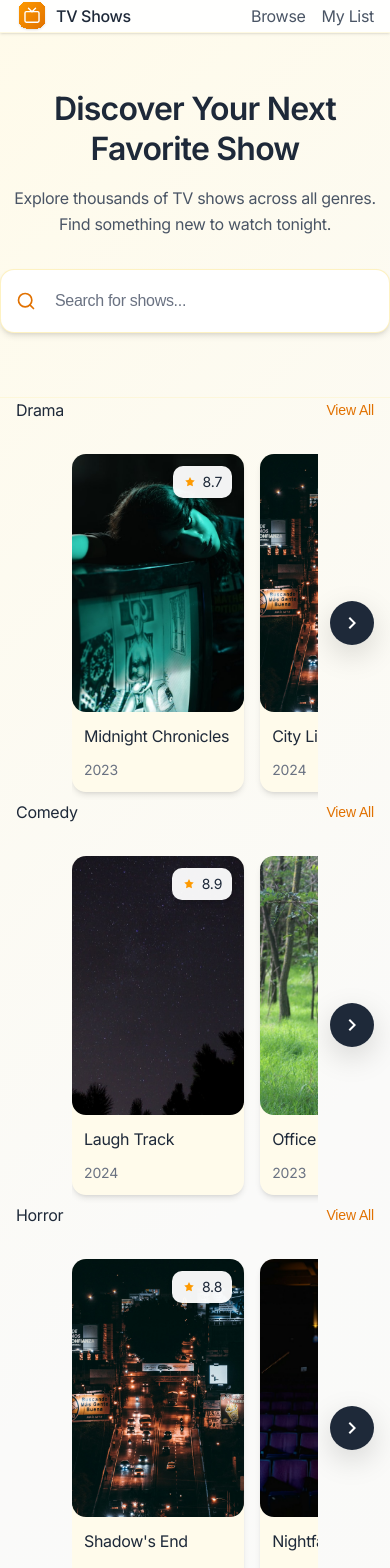
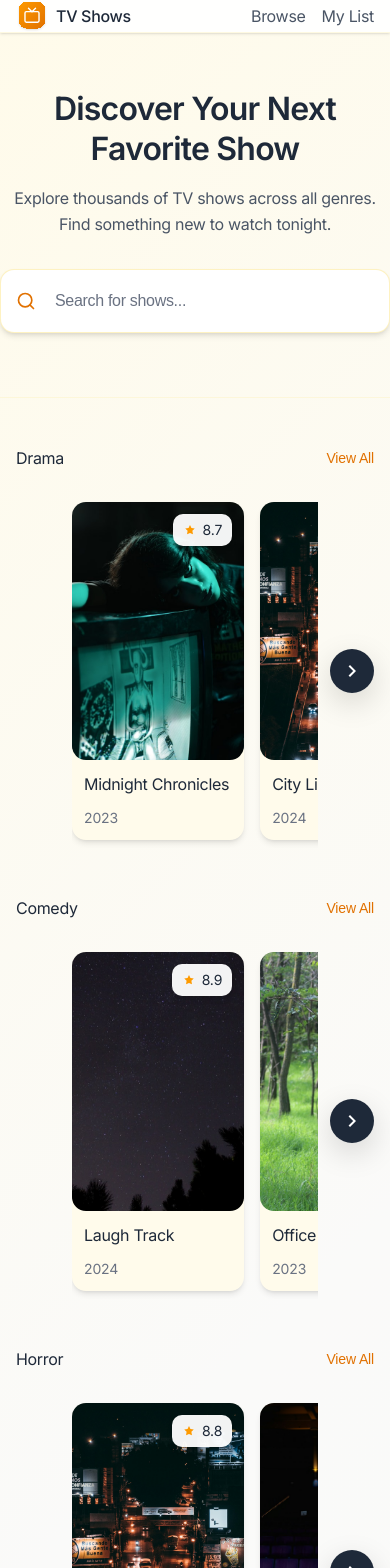
Before and after one commit to 3n1k0/abnflix, a Nuxt app: page / in a window 390 px wide. Shown: the top 1568 px of the page. Built offline with nearby package versions, Linux system fonts and the light colour scheme.

Commit message:
fix layout shift

```diff
--- a/app/assets/css/main.css
+++ b/app/assets/css/main.css
@@ -1,4 +1,4 @@
-@import url("https://fonts.googleapis.com/css2?family=Inter:wght@400;500;600&display=swap");
+@import url("https://fonts.googleapis.com/css2?family=Inter:wght@400;500;600&display=optional");
 
 :root {
   /* Text colors */
--- a/app/pages/index.vue
+++ b/app/pages/index.vue
@@ -1,24 +1,24 @@
 <template>
-  <main role="main">
+  <main role="main" class="main-content">
     <HeroSection />
 
-    <section class="container" aria-label="Genre: Drama">
-      <ShowList title="Drama" action-label="View All" :shows="dramaShows" />
+    <section class="container genre-section" aria-label="Genre: Drama">
+      <ShowList title="Drama" action-label="View All" :shows="dramaShows" :eager-load-count="4" />
     </section>
 
-    <section class="container" aria-label="Genre: Comedy">
+    <section class="container genre-section" aria-label="Genre: Comedy">
       <ShowList title="Comedy" action-label="View All" :shows="comedy" />
     </section>
 
-    <section class="container" aria-label="Genre: Horror">
+    <section class="container genre-section" aria-label="Genre: Horror">
       <ShowList title="Horror" action-label="View All" :shows="horror" />
     </section>
 
-    <section class="container" aria-label="Genre: Thriller">
+    <section class="container genre-section" aria-label="Genre: Thriller">
       <ShowList title="Thriller" action-label="View All" :shows="thriller" />
     </section>
 
-    <section class="container" aria-label="Genre: Musical">
+    <section class="container genre-section" aria-label="Genre: Musical">
       <ShowList title="Musical" action-label="View All" :shows="musical" />
     </section>
   </main>
@@ -36,3 +36,27 @@ useHead({
 
 const { dramaShows, comedy, horror, thriller, musical } = useShows();
 </script>
+
+<style scoped>
+.main-content {
+  display: flex;
+  flex-direction: column;
+  gap: 56px;
+  padding-bottom: 80px;
+}
+
+.genre-section {
+  min-height: 320px;
+}
+
+@media (max-width: 640px) {
+  .main-content {
+    gap: 48px;
+    padding-bottom: 64px;
+  }
+
+  .genre-section {
+    min-height: 280px;
+  }
+}
+</style>
--- a/components/AppFooter.vue
+++ b/components/AppFooter.vue
@@ -2,7 +2,7 @@
   <footer class="app-footer">
     <div class="footer-inner container">
       <div class="footer-brand">
-        <img class="footer-logo" src="/icons/footer-logo.svg" alt="" aria-hidden="true" />
+        <img class="footer-logo" src="/icons/footer-logo.svg" alt="" aria-hidden="true" width="24" height="24" />
         <span class="footer-copy">© 2025 TV Shows Dashboard</span>
       </div>
 
--- a/components/AppHeader.vue
+++ b/components/AppHeader.vue
@@ -3,7 +3,7 @@
     <div class="header-inner container">
       <a class="brand" href="#" aria-label="TV Shows home">
         <span class="brand-icon" aria-hidden="true">
-          <img src="/icons/tv-logo.svg" alt="" aria-hidden="true" />
+          <img src="/icons/tv-logo.svg" alt="" aria-hidden="true" width="32" height="32" />
         </span>
         <span class="brand-label">TV Shows</span>
       </a>
--- a/components/HeroSearch.vue
+++ b/components/HeroSearch.vue
@@ -2,7 +2,7 @@
   <form class="hero-search" role="search" aria-label="Search for shows" @submit.prevent="handleSubmit">
     <label class="sr-only" for="hero-search-input">Search for shows</label>
     <span class="hero-search__icon" aria-hidden="true">
-      <img src="/icons/search-icon.svg" alt="" aria-hidden="true" />
+      <img src="/icons/search-icon.svg" alt="" aria-hidden="true" width="20" height="20" />
     </span>
     <input
       id="hero-search-input"
--- a/components/ShowCard.vue
+++ b/components/ShowCard.vue
@@ -2,7 +2,14 @@
   <NuxtLink :to="`/shows/${id}`" class="show-card-link">
     <article class="show-card">
       <div class="show-card__media">
-        <img :src="imageSrc" :alt="alt || `${title} poster`" loading="lazy" />
+        <img
+          :src="imageSrc"
+          :alt="alt || `${title} poster`"
+          :loading="eagerLoad ? 'eager' : 'lazy'"
+          width="192"
+          height="288"
+          decoding="async"
+        />
 
         <RatingBadge v-if="rating != null" class="show-card__rating" :value="rating" />
       </div>
@@ -25,12 +32,14 @@ const props = withDefaults(
     alt?: string;
     rating?: RatingValue | null;
     year?: string | number;
+    eagerLoad?: boolean;
   }>(),
   {
     imageSrc: "/images/show-card.png",
     alt: "",
     rating: null,
     year: undefined,
+    eagerLoad: false,
   },
 );
 </script>
--- a/components/ShowList.vue
+++ b/components/ShowList.vue
@@ -22,7 +22,7 @@
 
       <div ref="gridRef" class="show-list__grid" role="list">
         <ShowCard
-          v-for="show in normalizedShows"
+          v-for="(show, index) in normalizedShows"
           :key="show.id ?? show.title"
           role="listitem"
           class="show-list__card"
@@ -32,6 +32,7 @@
           :rating="show.rating"
           :image-src="show.imageSrc"
           :alt="`${show.title} poster`"
+          :eager-load="index < props.eagerLoadCount"
         />
       </div>
 
@@ -63,12 +64,14 @@ interface Props {
   title?: string;
   actionLabel?: string;
   shows?: ShowItem[];
+  eagerLoadCount?: number;
 }
 
 const props = withDefaults(defineProps<Props>(), {
   title: "Drama",
   actionLabel: "View All",
   shows: () => defaultShows,
+  eagerLoadCount: 0,
 });
 
 const normalizedShows = computed(() => (props.shows ?? defaultShows).slice());
--- a/composables/useHorizontalScroller.ts
+++ b/composables/useHorizontalScroller.ts
@@ -18,8 +18,12 @@ export const useHorizontalScroller = <T>(
   const { itemSelector = ".carousel-item", fallbackItemsThreshold = 3 } = options;
   const isClient = typeof window !== "undefined";
 
+  // Initialize based on item count for SSR consistency
+  const itemsLength = Array.isArray(items.value) ? items.value.length : 0;
+  const hasEnoughItems = itemsLength > fallbackItemsThreshold;
+
   const canScrollPrev = ref(false);
-  const canScrollNext = ref(false);
+  const canScrollNext = ref(hasEnoughItems); // Start with true if enough items
   let frameId: number | null = null;
 
   const updateScrollState = () => {
```
